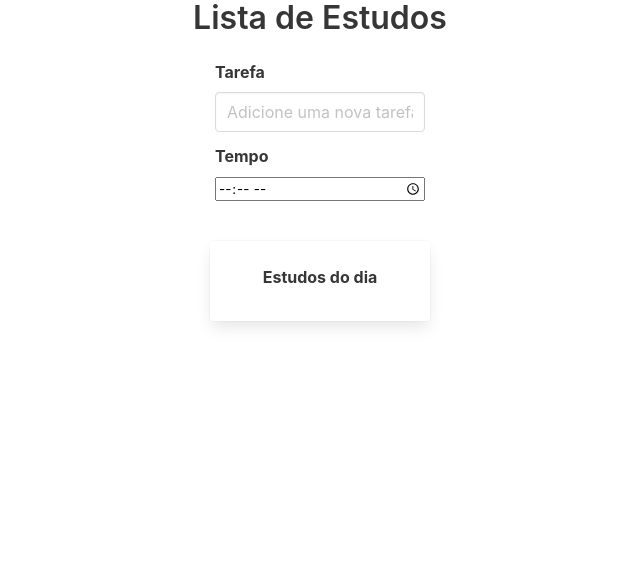
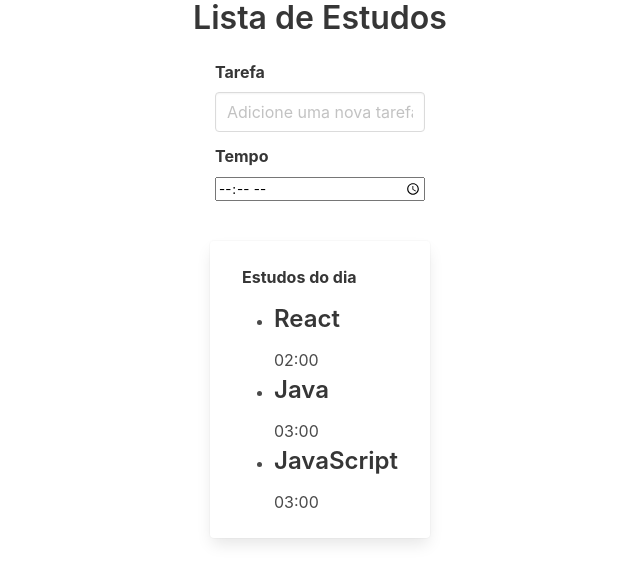
Before and after one commit to AndreCordeir0/alura-studies-react, a React (Create React App) app: page / in a window 1280 px wide. Shown: the top 582 px of the page, without its empty margins (320-960 px from the left). Built offline with nearby package versions, Linux system fonts and the light colour scheme.

Commit message:
entendendo como funciona os eventos

```diff
--- a/src/components/Formulario/index.tsx
+++ b/src/components/Formulario/index.tsx
@@ -7,12 +7,12 @@ class Formulario extends React.Component{
                 <div className="field">
                     <label className="label" htmlFor="tarefa">Tarefa</label>
                     <div className="control">
-                    <input style={{width: "210px"}} className="input" type="text" name="tarefa" id="tarefa" placeholder="Adicione uma nova tarefa" required/>
+                    <input style={{width: "210px"}} onChange={(e) => console.log(e.target.value)} className="input" type="text" name="tarefa" id="tarefa" placeholder="Adicione uma nova tarefa" required/>
                     </div>
                 </div>
                 <div className="field">
                     <label className="label" htmlFor="tempo">Tempo</label>
-                    <input style={{width: "210px"}} type="time" name="tempo" id="tempo" required/>
+                    <input style={{width: "210px"}} onChange={(e) => console.log(e.target.value)} type="time" name="tempo" id="tempo"  required/>
                 </div>
             </form>
         )
--- a/src/components/Lista/index.tsx
+++ b/src/components/Lista/index.tsx
@@ -1,15 +1,45 @@
 import React from "react";
 
 function Lista(){
+    const tarefas: Array<Tarefa>  = [{
+        tarefa:'React',
+        tempo:'02:00',
+        id:1
+    },
+    {
+        tarefa:'Java',
+        tempo:'03:00',
+        id:2
+    },
+    {
+        tarefa:'JavaScript',
+        tempo:'03:00',
+        id:3
+    }]
     return(
         <div style={{marginTop: "40px",width:"220px"}} className="card is-flex is-justify-content-center">
-        <div className="card-content">
-            <label className="label" htmlFor="">Estudos do dia</label>
-            <div className="content">
+            <div className="card-content">
+                <label className="label" htmlFor="">Estudos do dia</label>
+                <div className="content">
+                    <ul>
+                        {tarefas.map((tarefa,index)=>{
+                        return (
+                            <li key={tarefa.id} onClick={ () =>console.log(tarefa.id)}>
+                                <h3>{tarefa.tarefa}</h3>
+                                <span>{tarefa.tempo}</span>
+                            </li>
+                        )
+                        })}
+                    </ul>
+                </div>
             </div>
-        </div>
         </div>
     )
 }
 
+type Tarefa = {
+    tarefa:string,
+    tempo:string,
+    id:number
+}
 export default Lista;
```
